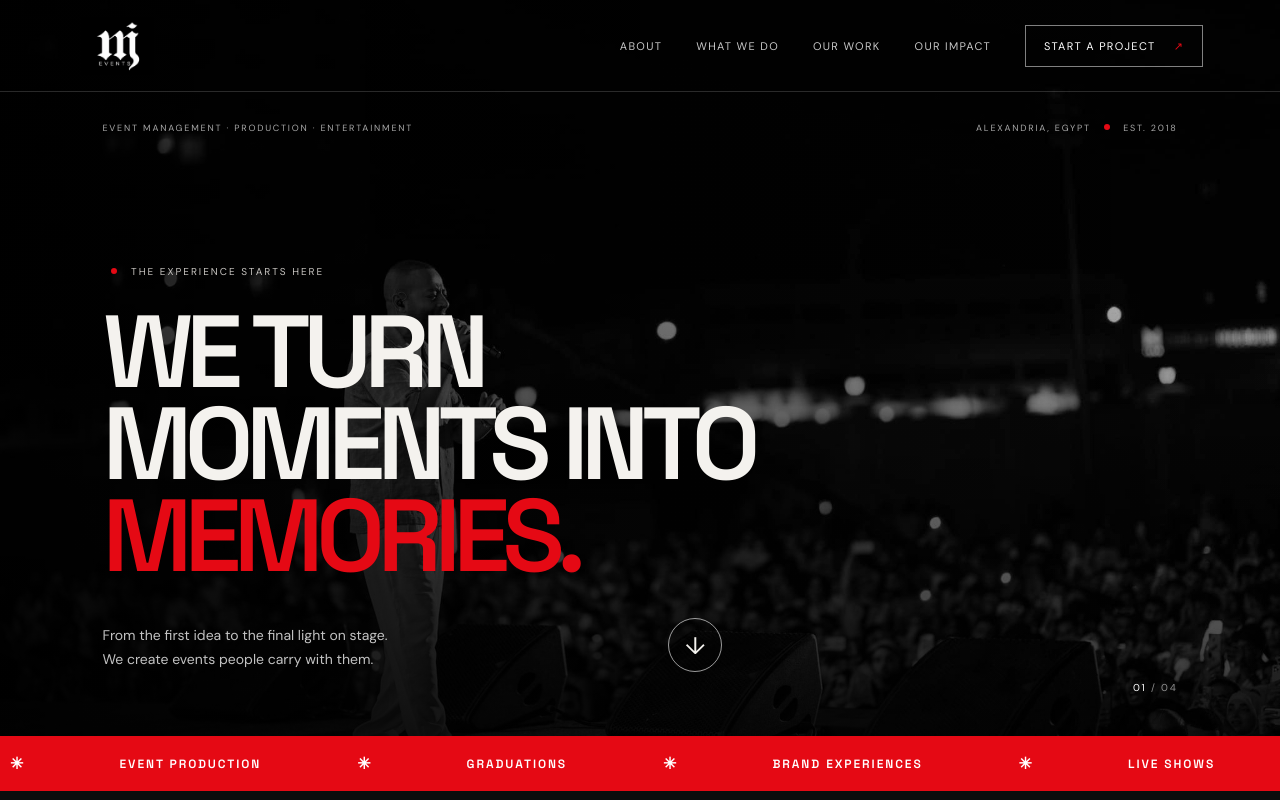
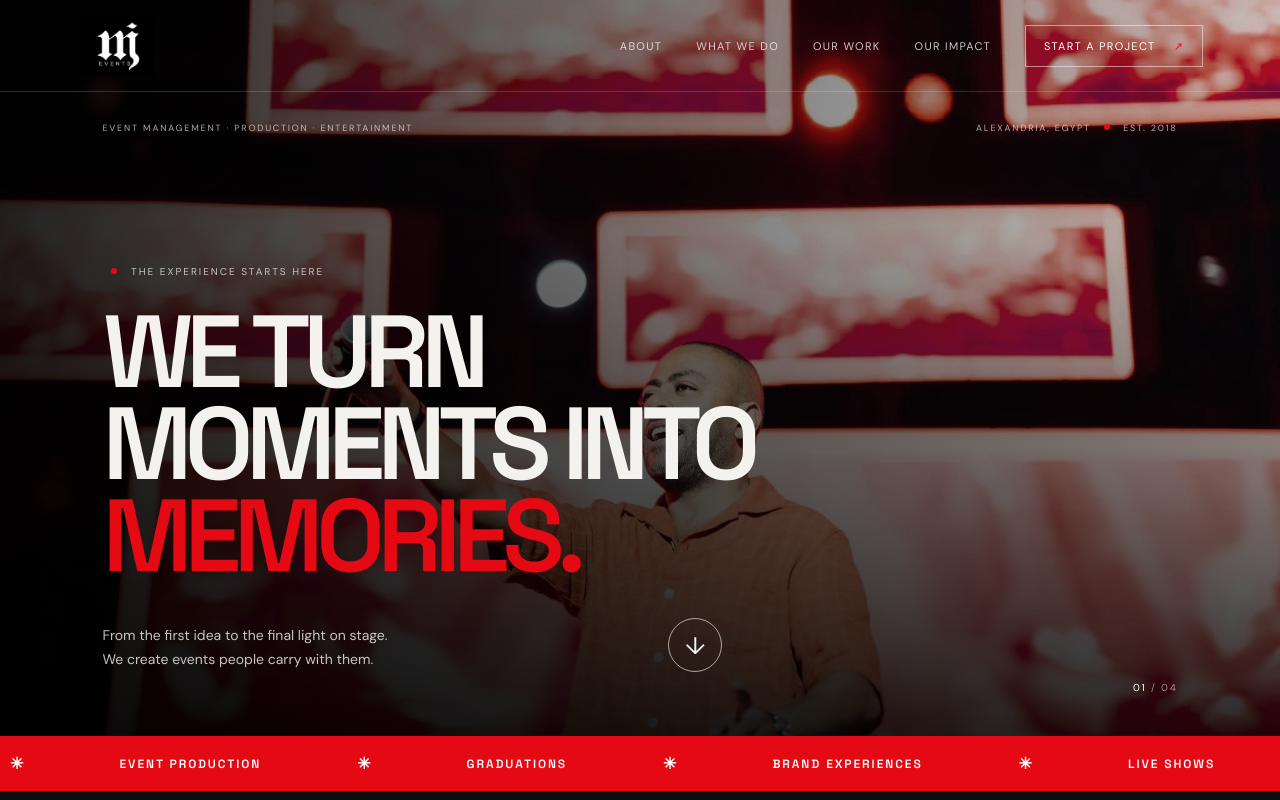
Before and after one commit to v4j7m4mpfr-boop/mj-events-website, a plain HTML site: page index.html in a window 1280 px wide. Shown: the top 800 px of the page. Drawn offline with Linux system fonts and the light colour scheme.

Commit message:
Use original red-lit Tamer Ashour event hero image

```diff
--- a/index.html
+++ b/index.html
@@ -32,7 +32,7 @@
 
     <main>
       <section class="hero" aria-labelledby="hero-title">
-        <img class="hero-image" src="/public/images/tamerashour-24%203.jpg" alt="" fetchpriority="high">
+        <img class="hero-image" src="/public/images/tamerashour-24%204.jpg" alt="" fetchpriority="high">
         <div class="hero-scrim"></div>
         <div class="hero-topline">
           <span>EVENT MANAGEMENT · PRODUCTION · ENTERTAINMENT</span>
```
